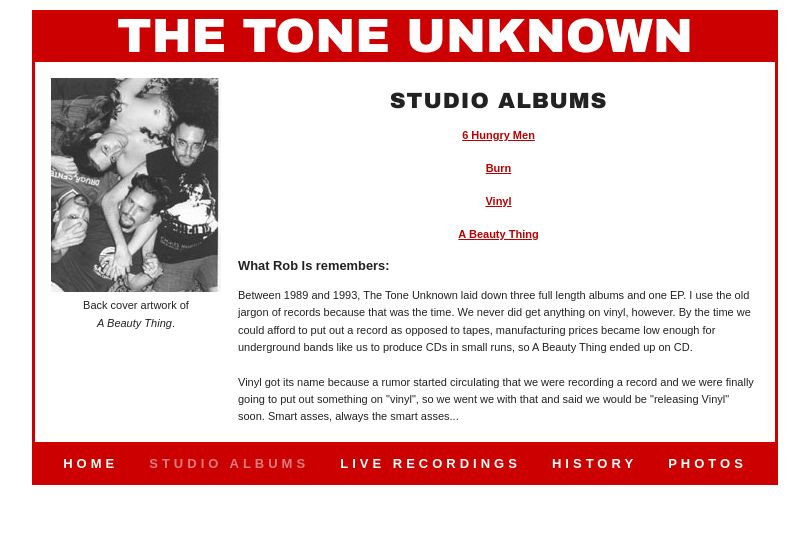
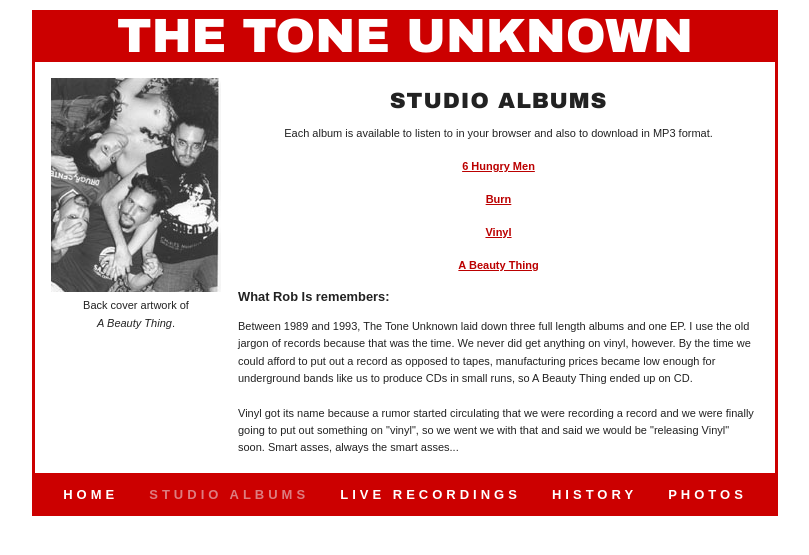
Before and after one commit to Ligushka/ligushka.github.io, a Jekyll site: the page built from studio.html, in a window 1280 px wide. Shown: the top 555 px of the page, without its empty margins (235-1044 px from the left). Built offline with Jekyll 4.4.1, drawn with Linux system fonts in a browser that asks for light colours; nearby versions of some CDN libraries.

Commit message:
Update studio.html

```diff
--- a/studio.html
+++ b/studio.html
@@ -9,6 +9,7 @@ title: Studio Albums
     </td>
     <td style="width: 521px; vertical-align: top;">
         <h1 style="font-family: 'Arial Black', sans-serif; letter-spacing: 1px; text-align: center;">STUDIO ALBUMS</h1>
+        <div style="text-align: center;">Each album is available to listen to in your browser and also to download in MP3 format.</div>
             {% assign sorted = site.studio | sort: 'order' %}
             {% for studio in sorted %}
                     <h2 style="text-align: center;"><a href="{{ studio.url }}">{{ studio.title }}</a></h2>
```
